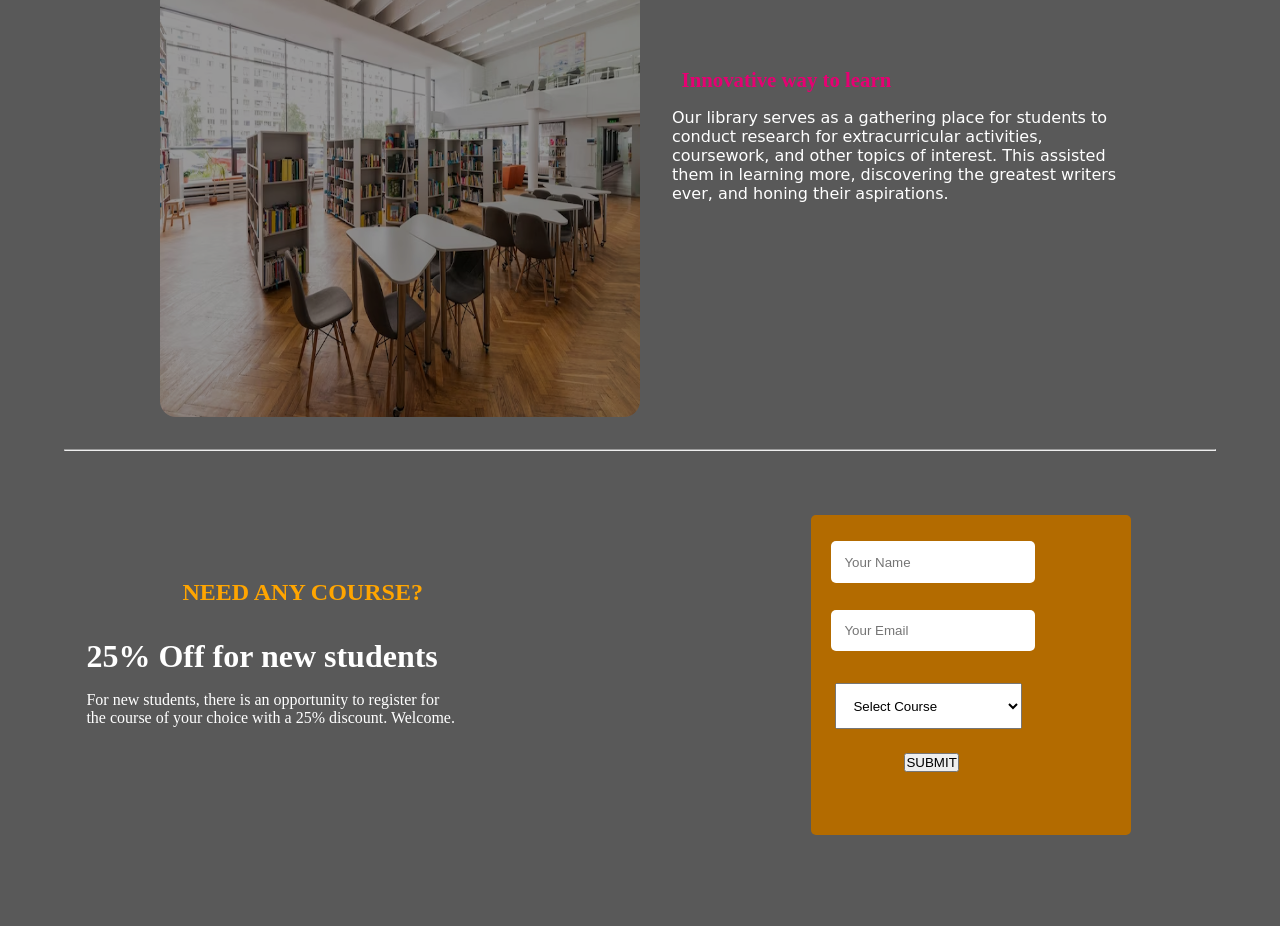
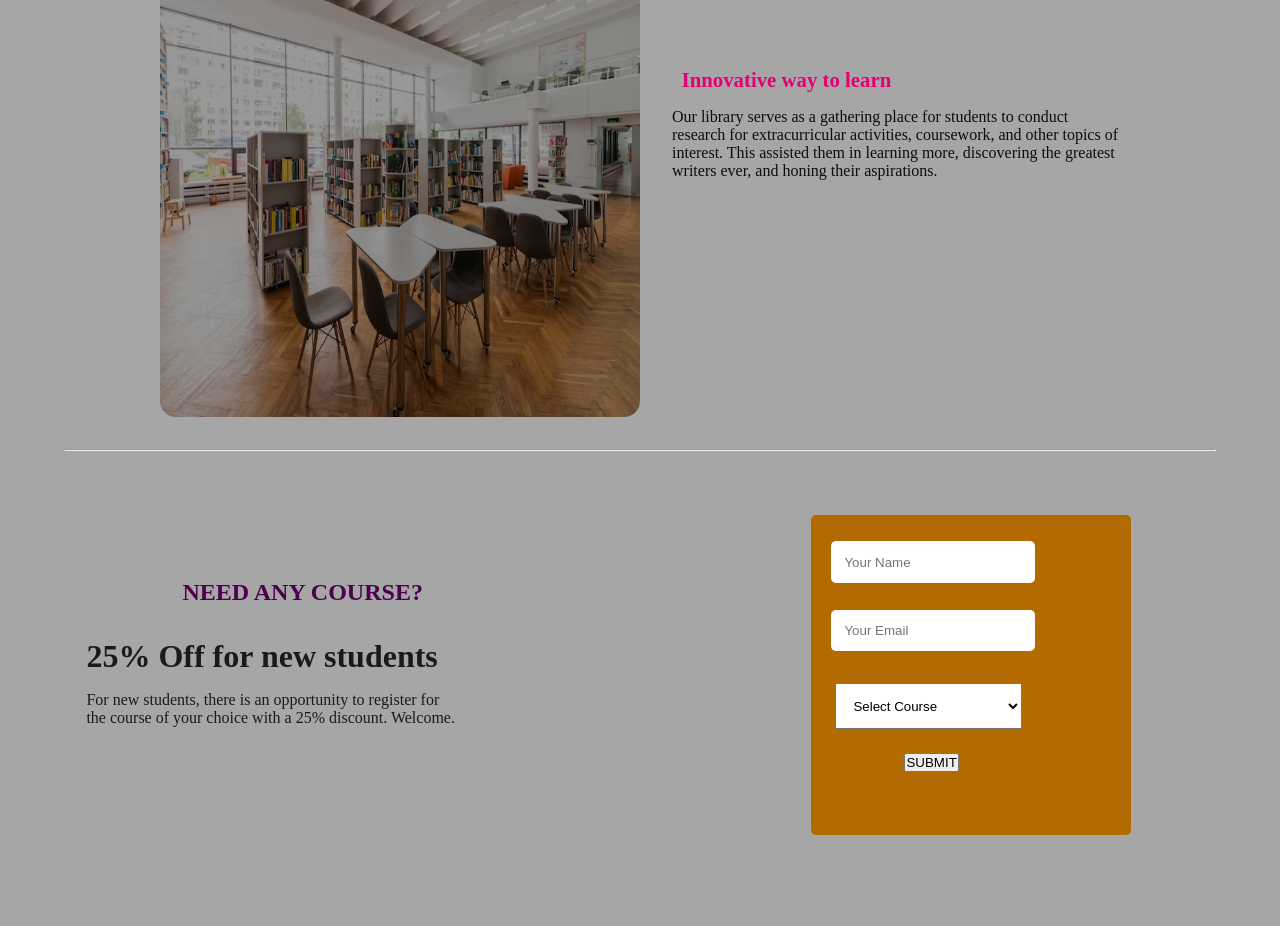
Before and after one commit to Orphak/PEPEA-SCHOOL, a plain HTML site: page about2.html in a window 1280 px wide. Shown: the part 95-1021 px from the top of the page. Drawn offline with Linux system fonts and the light colour scheme.

Commit message:
added some changes

```diff
--- a/about2.html
+++ b/about2.html
@@ -7,7 +7,7 @@
     <title>ABOUT</title>
     <link rel="stylesheet" type="text/css" href="main.css">
 </head>
-<body style="background-color:#595959">
+<body style="background-color:#a6a6a6">
   <div class="about1">
     <h2>ABOUT PAGE</h2>
     <div id="library">
--- a/main.css
+++ b/main.css
@@ -17,7 +17,7 @@
     display:flex;
     padding-left:40%;
     margin-top:20px;
-    font-family: elephant;
+    font-family:kaushan;
 }
 .links ul li{
    padding-left:5em;
@@ -102,11 +102,11 @@ ul li a:hover{
 
 }
 #lib-info p{
-    color: white;
+    color: #0d0d0d;
     padding-top: 1em;
     padding-left: 2em;
     font-size: 1em;
-    font-family: cursive;
+    font-family: kaushan;
 }
 @media screen and (max-width:600px){
 
@@ -175,15 +175,15 @@ ul li a:hover{
   margin-left: 4em;
     padding-top: 4em;
     font-size: 1.5em;
-    color: orange;
+    color: 	 #4d004d;
 }
 #new-students h3{
-    color: white;
+    color: #1a1a1a;
     font-size: 2em;
     padding-top:1em;
 }
 #new-students p{
-    color: white;
+    color: #1a1a1a;
     padding-top: 1em;
 }
 #stories{
@@ -219,7 +219,6 @@ ul li a:hover{
 
       }
       #new-students h3{
-        color: white;
         font-size: 1.3em;
         padding-top:1em;
     }
@@ -272,7 +271,7 @@ ul li a:hover{
     border:0px solid aqua;
     height:20em;
     width:20em;
-    background-color:black;
+    background-color:	 #4d004d;
     border-radius:5px;
     margin-top: 2em;
  }
@@ -633,7 +632,7 @@ color: #a6a6a6;
  }
  /**********************TIME*************************/
  .time p{
-    color:#3385ff;
+    color: #1a1aff;
     text-align: center;
     margin-top: 2em;
     font-size: 2em;
```
Also changed, not shown: contactus1.html (+1 -1 lines).
